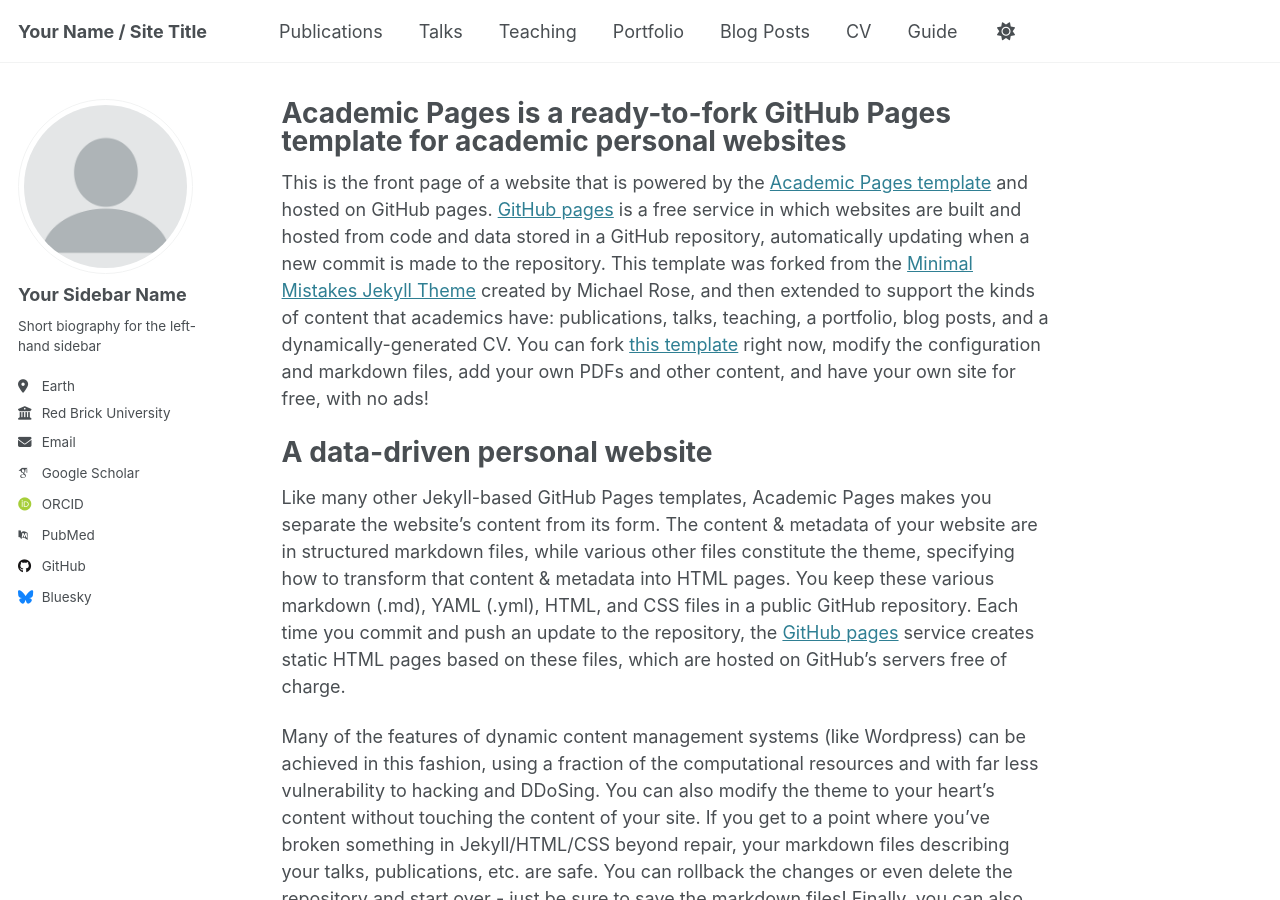
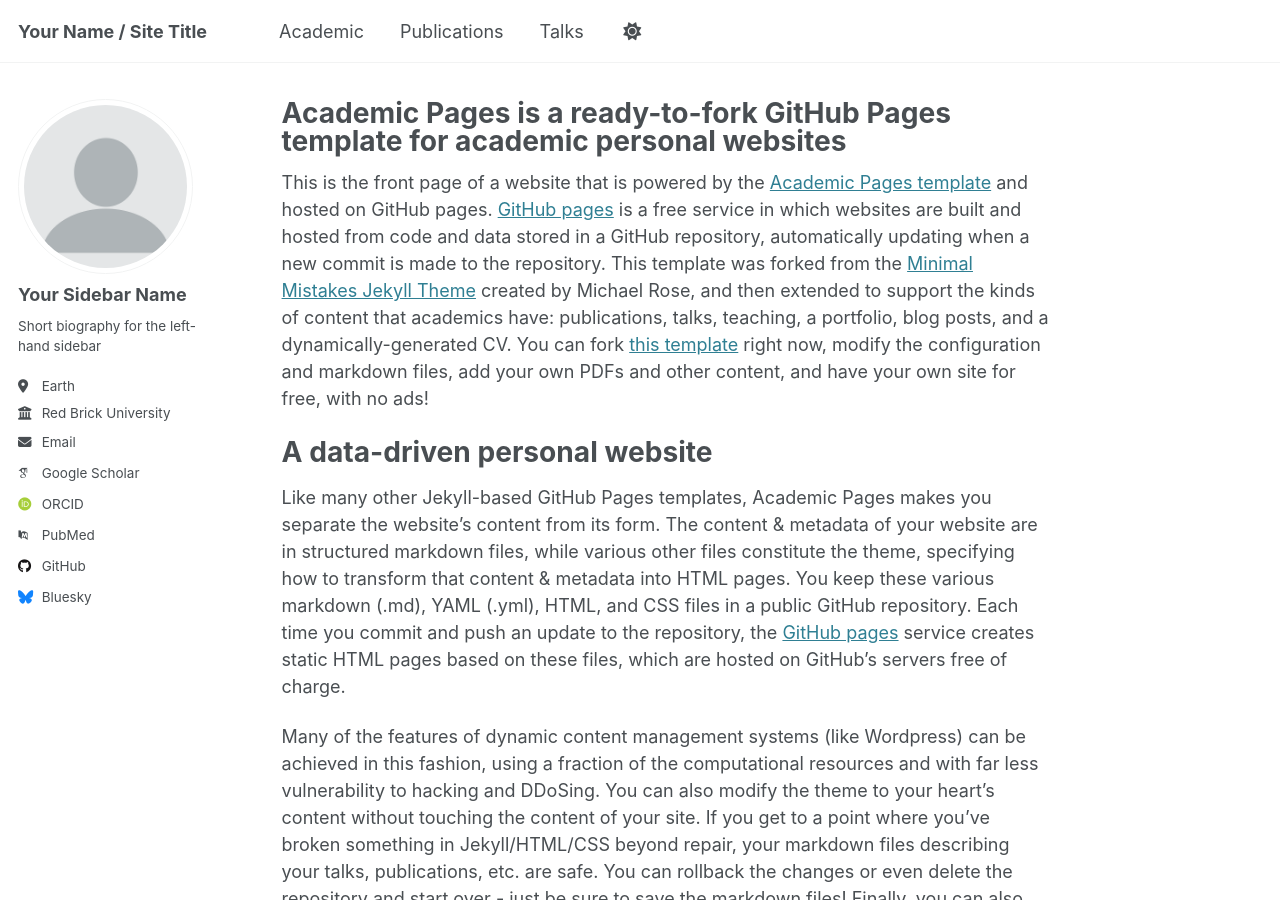
Before and after one commit to craju06/craju06.github.io, a Jekyll site: the page built from _pages/about.md, in a window 1280 px wide and 900 px high. Built offline with Jekyll 4.4.1, drawn with Linux system fonts in a browser that asks for light colours; some web fonts are replaced; part of the change alters nothing that is shown.

Commit message:
Update navigation.yml

```diff
--- a/_data/navigation.yml
+++ b/_data/navigation.yml
@@ -8,26 +8,29 @@
 #      Markdown formatted page while the second is generated using JSON.
 
 main:
+  - title: "Academic"
+    url: /academic/
+
   - title: "Publications"
     url: /publications/
 
   - title: "Talks"
     url: /talks/
 
-  - title: "Teaching"
-    url: /teaching/
+  # - title: "Teaching"
+  #   url: /teaching/
 
-  - title: "Portfolio"
-    url: /portfolio/
+  # - title: "Portfolio"
+  #   url: /portfolio/
 
-  - title: "Blog Posts"
-    url: /year-archive/
+  # - title: "Blog Posts"
+  #   url: /year-archive/
 
-  - title: "CV"
-    url: /cv/
+  # - title: "CV"
+  #   url: /cv/
 
   # - title: "CV"
   #   url: /cv-json/
 
-  - title: "Guide"
-    url: /markdown/
+  # - title: "Guide"
+  #   url: /markdown/
```
